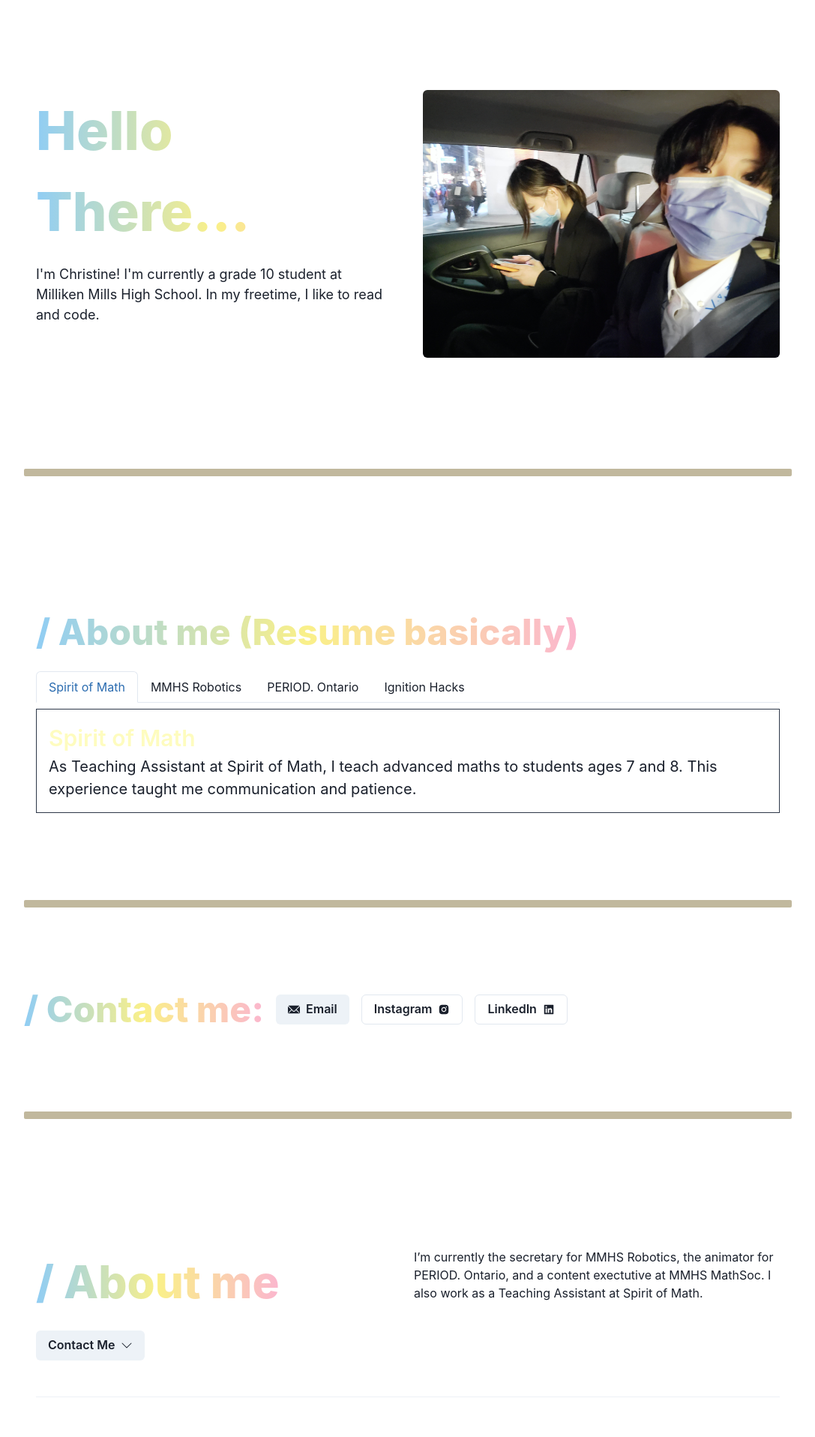
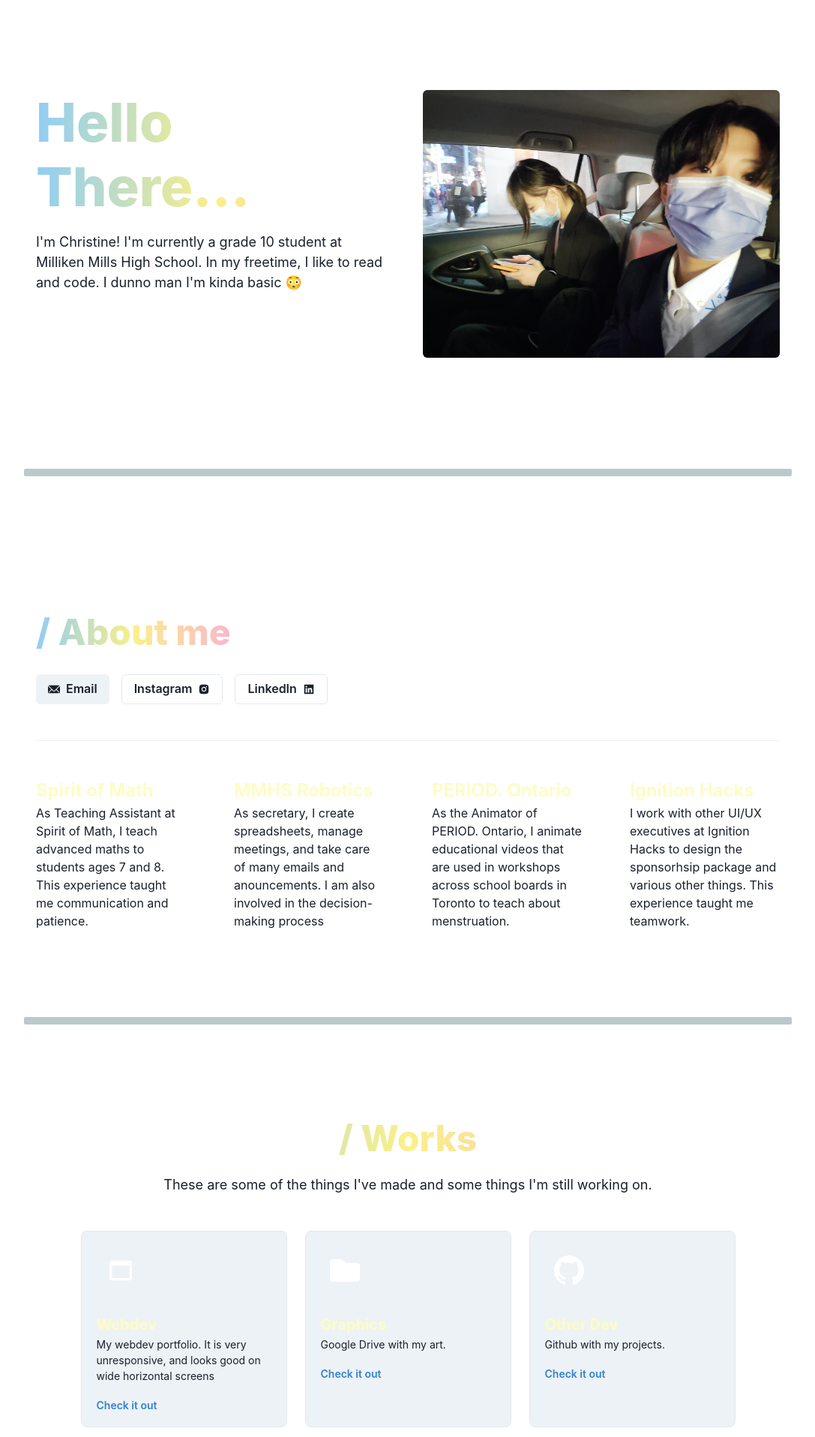
Before and after one commit to UglySquid/Personal-Website, a Next.js app: page / in a window 1280 px wide. Shown: the part 140-2056 px from the top of the page at 75% size, without its empty margins (96-1183 px from the left). Built offline with nearby package versions, Linux system fonts and the light colour scheme.

Commit message:
argh im tired

```diff
--- a/app/page.tsx
+++ b/app/page.tsx
@@ -5,17 +5,11 @@ import {
   ChakraProvider,
   Skeleton,
   extendTheme,
-  Button,
-  Link,
-  HStack,
-  Text,
 } from '@chakra-ui/react'
 
 
 import { useScroll, useTransform, motion } from 'framer-motion';
 import React, { useRef, useEffect } from 'react';
-import { AiFillInstagram, AiFillLinkedin } from 'react-icons/ai'
-import { EmailIcon } from '@chakra-ui/icons'
 
 import Hero from '@/components/hero'
 import Works from '@/components/works'
@@ -57,6 +51,7 @@ export default function RootLayout() {
                 <motion.section
                   initial={{ opacity: 0, scale: 0.5, y: -100 }}
                   whileInView={{ opacity: 1, scale: 1, y: 0  }}
+                  viewport={{ once: true }}
                 >
                   <Hero />
                 </motion.section>
@@ -74,64 +69,7 @@ export default function RootLayout() {
                   initial={{ opacity: 0, y: 200 }}
                   whileInView={{ opacity: 1, y: 0  }}
                   transition={{ type: "spring", stiffness: 100, duration: 2 }}
-                >
-                  <AboutCopy />
-                </motion.section>
-
-                <motion.section
-                  initial={{ scaleX: 0, y: 200 }}
-                  whileInView={{ scaleX: 1, y: 0  }}
-                  transition={{ type: "spring", stiffness: 100, duration: 2 }}
                   viewport={{ once: true }}
-                >
-                  <Skeleton startColor='yellow.600' endColor='blue.200' height='10px' />
-                </motion.section>
-
-                <motion.section
-                  initial={{ opacity: 0, y: 200 }}
-                  whileInView={{ opacity: 1, y: 0  }}
-                  transition={{ type: "spring", stiffness: 100, duration: 2 }}
-                >
-                  <HStack spacing={4}>
-                    <Text
-                      bgGradient='linear(to-r, blue.200, yellow.200, pink.200)'
-                      bgClip='text'
-                      fontSize='5xl'
-                      fontWeight='extrabold'
-                    >
-                      / Contact me:
-                    </Text>
-
-                    <Button leftIcon={<EmailIcon />} colorScheme='gray' variant='solid'>
-                      Email
-                    </Button>
-                    <Button rightIcon={<AiFillInstagram />} colorScheme='gray' variant='outline' >
-                      <Link href='https://www.instagram.com/wo_ochy/' isExternal>
-                        Instagram
-                      </Link>
-                    </Button>
-                    <Button rightIcon={<AiFillLinkedin />} colorScheme='gray' variant='outline' >
-                      <Link href='https://www.linkedin.com/in/christine-wei-is-awesome/' isExternal>
-                      LinkedIn
-                      </Link>
-                    </Button>
-                  </HStack>
-                </motion.section>
-
-
-                <motion.section
-                  initial={{ scaleX: 0, y: 200 }}
-                  whileInView={{ scaleX: 1, y: 0  }}
-                  transition={{ type: "spring", stiffness: 100, duration: 2 }}
-                  viewport={{ once: true }}
-                >
-                  <Skeleton startColor='yellow.600' endColor='blue.200' height='10px' />
-                </motion.section>
-
-                <motion.section
-                  initial={{ opacity: 0, y: 200 }}
-                  whileInView={{ opacity: 1, y: 0  }}
-                  transition={{ type: "spring", stiffness: 100, duration: 2 }}
                 >
                   <About />
                 </motion.section>
@@ -153,6 +91,7 @@ export default function RootLayout() {
                   initial={{ opacity: 0, y: 200 }}
                   whileInView={{ opacity: 1, y: 0  }}
                   transition={{ type: "spring", stiffness: 100, duration: 2 }}
+                  viewport={{ once: true }}
                 >
                   <Works />
                 </motion.section>
--- a/components/about.tsx
+++ b/components/about.tsx
@@ -1,23 +1,14 @@
 import {
-    Box,
-    VStack,
-    Button,
-    Flex,
-    Divider,
     chakra,
-    Grid,
-    GridItem,
-    Container,
-    Text,
-    Menu,
-    MenuButton,
-    MenuList,
-    MenuItem,
-    HStack
+    Box, Container, Flex, Grid, GridItem,
+    VStack, HStack, Stack,
+    Button, Divider,
+    Text, Link,
+    Skeleton
   } from '@chakra-ui/react';
 
-import { BsChevronDown } from 'react-icons/bs'
-import { AiOutlineInstagram, AiOutlineMail, AiOutlineLinkedin } from 'react-icons/ai'
+  import { AiFillInstagram, AiFillLinkedin } from 'react-icons/ai'
+  import { EmailIcon } from '@chakra-ui/icons'
 
   interface FeatureProps {
     heading: string;
@@ -27,7 +18,7 @@ import { AiOutlineInstagram, AiOutlineMail, AiOutlineLinkedin } from 'react-icon
   const Feature = ({ heading, text }: FeatureProps) => {
     return (
       <GridItem>
-        <chakra.h3 fontSize="xl" fontWeight="600" color={'yellow.100'}>
+        <chakra.h3 fontSize="2xl" fontWeight="600" color={'yellow.100'}>
           {heading}
         </chakra.h3>
         <chakra.p>{text}</chakra.p>
@@ -53,40 +44,40 @@ import { AiOutlineInstagram, AiOutlineMail, AiOutlineLinkedin } from 'react-icon
               <Text
                 bgGradient='linear(to-r, blue.200, yellow.200, pink.200)'
                 bgClip='text'
-                fontSize='6xl'
+                fontSize='5xl'
                 fontWeight='extrabold'
               >
                 / About me
               </Text>
 
-              <Menu>
-                <MenuButton as={Button} rightIcon={< BsChevronDown />}>
-                  Contact Me
-                </MenuButton>
-                <MenuList>
-                  <MenuItem icon={<AiOutlineMail />} as="a" href='mailto:christine.wei.63@gmail.com'>
-                    Email me
-                  </MenuItem>
+              <HStack spacing={4}>
 
-                  <MenuItem icon={<AiOutlineInstagram />} as="a" href='https://www.instagram.com/wo_ochy/'>
+                <Button leftIcon={<EmailIcon />} colorScheme='gray' variant='solid'>
+                  <Link href='mailto:christine.wei.63@gmail.com' isExternal>
+                    Email
+                  </Link>
+                </Button>
+                <Button rightIcon={<AiFillInstagram />} colorScheme='gray' variant='outline' >
+                  <Link href='https://www.instagram.com/wo_ochy/' isExternal>
                     Instagram
-                  </MenuItem>
-
-                  <MenuItem icon={<AiOutlineLinkedin />} as="a" href='https://www.linkedin.com/in/christine-wei-is-awesome/'>
+                  </Link>
+                </Button>
+                <Button rightIcon={<AiFillLinkedin />} colorScheme='gray' variant='outline' >
+                  <Link href='https://www.linkedin.com/in/christine-wei-is-awesome/' isExternal>
                   LinkedIn
-                  </MenuItem>
-                </MenuList>
-              </Menu>
+                  </Link>
+                </Button>
+              </HStack>
 
             </VStack>
           </GridItem>
           <GridItem>
             <Flex>
-              <chakra.p>
-              I’m currently the secretary for MMHS Robotics,
-              the animator for PERIOD. Ontario, and a content exectutive at MMHS MathSoc.
-              I also work as a Teaching Assistant at Spirit of Math.
-              </chakra.p>
+            <Stack>
+              <Skeleton height='20px' />
+              <Skeleton height='20px' />
+              <Skeleton height='20px' />
+            </Stack>
             </Flex>
           </GridItem>
         </Grid>
@@ -99,22 +90,34 @@ import { AiOutlineInstagram, AiOutlineMail, AiOutlineLinkedin } from 'react-icon
           }}
           gap={{ base: '8', sm: '12', md: '16' }}>
 
+          <Skeleton isLoaded>
             <Feature
               heading={'Spirit of Math'}
               text ={'As Teaching Assistant at Spirit of Math, I teach advanced maths to students ages 7 and 8. This experience taught me communication and patience.'}
             />
+          </Skeleton>
+
+          <Skeleton isLoaded>
             <Feature
               heading={'MMHS Robotics'}
               text={'As secretary, I create spreadsheets, manage meetings, and take care of many emails and anouncements. I am also involved in the decision-making process'}
             />
+          </Skeleton>
+
+          <Skeleton isLoaded>
             <Feature
               heading={'PERIOD. Ontario'}
               text={'As the Animator of PERIOD. Ontario, I animate educational videos that are used in workshops across school boards in Toronto to teach about menstruation.'}
             />
+          </Skeleton>
+
+          <Skeleton isLoaded>
             <Feature
               heading={"Ignition Hacks"}
               text={'I work with other UI/UX executives at Ignition Hacks to design the sponsorhsip package and various other things. This experience taught me teamwork.'}
             />
+          </Skeleton>
+
         </Grid>
       </Box>
     );
--- a/components/hero.tsx
+++ b/components/hero.tsx
@@ -3,7 +3,7 @@ import {
     SimpleGrid,
     Img,
     Flex,
-    Text,
+    Text, Heading,
     Stack,
     extendTheme,
     ChakraProvider
@@ -11,7 +11,7 @@ import {
 
   import { ReactElement } from 'react';
 
-  import '@fontsource/roboto-mono/500.css'
+  import "@fontsource/roboto-mono"
 
   interface FeatureProps {
     text: string;
@@ -19,9 +19,9 @@ import {
     icon?: ReactElement;
   }
 
-  const theme = extendTheme({
+  const Font = extendTheme({
     fonts: {
-      Text: `'Roboto Mono', 'monospace'`,
+      Heading: `'Roboto Mono', monospace;`,
     },
   })
 
@@ -47,20 +47,20 @@ import {
       <Container maxW={'5xl'} py={12}>
         <SimpleGrid columns={{ base: 1, md: 2 }} spacing={10}>
           <Stack spacing={4}>
-            <Text
-              bgGradient='linear(to-r, blue.200, yellow.200, pink.200)'
-              bgClip='text'
-              fontSize='7xl'
-              fontWeight='extrabold'
-            >
-              <ChakraProvider theme={theme}>
+            <ChakraProvider theme={Font}>
+              <Heading
+                bgGradient='linear(to-r, blue.200, yellow.200, pink.200)'
+                bgClip='text'
+                fontSize='7xl'
+                fontWeight='extrabold'
+              >
                 Hello There...
-              </ChakraProvider>
 
-            </Text>
+              </Heading>
+            </ChakraProvider>
             <Text color={'white.500'} fontSize={'lg'}>
             I&apos;m Christine! I&apos;m currently a grade 10 student at Milliken Mills High School.
-            In my freetime, I like to read and code.
+            In my freetime, I like to read and code. I dunno man I&apos;m kinda basic 😳
             </Text>
 
           </Stack>
--- a/components/works.tsx
+++ b/components/works.tsx
@@ -56,7 +56,7 @@ import {
           variants={item}
           initial={{ opacity: 0, rotateX: -10, scale: 0 }}
           whileInView={{ opacity: 1, rotateX: 0, scale: 1 }}
-          // transition={{type:"spring", stiffness: 50, duration: 1 }}
+          viewport={{ once: true }}
 
           whileHover={{ scale: 1.1 }}
           onHoverStart={e => {}}
@@ -101,7 +101,7 @@ import {
           <Text
             bgGradient='linear(to-r, blue.200, yellow.200, pink.200)'
             bgClip='text'
-            fontSize='4xl'
+            fontSize='5xl'
             fontWeight='extrabold'
           >
             / Works
```
Lines whose indentation alone changed are shown as unchanged.
